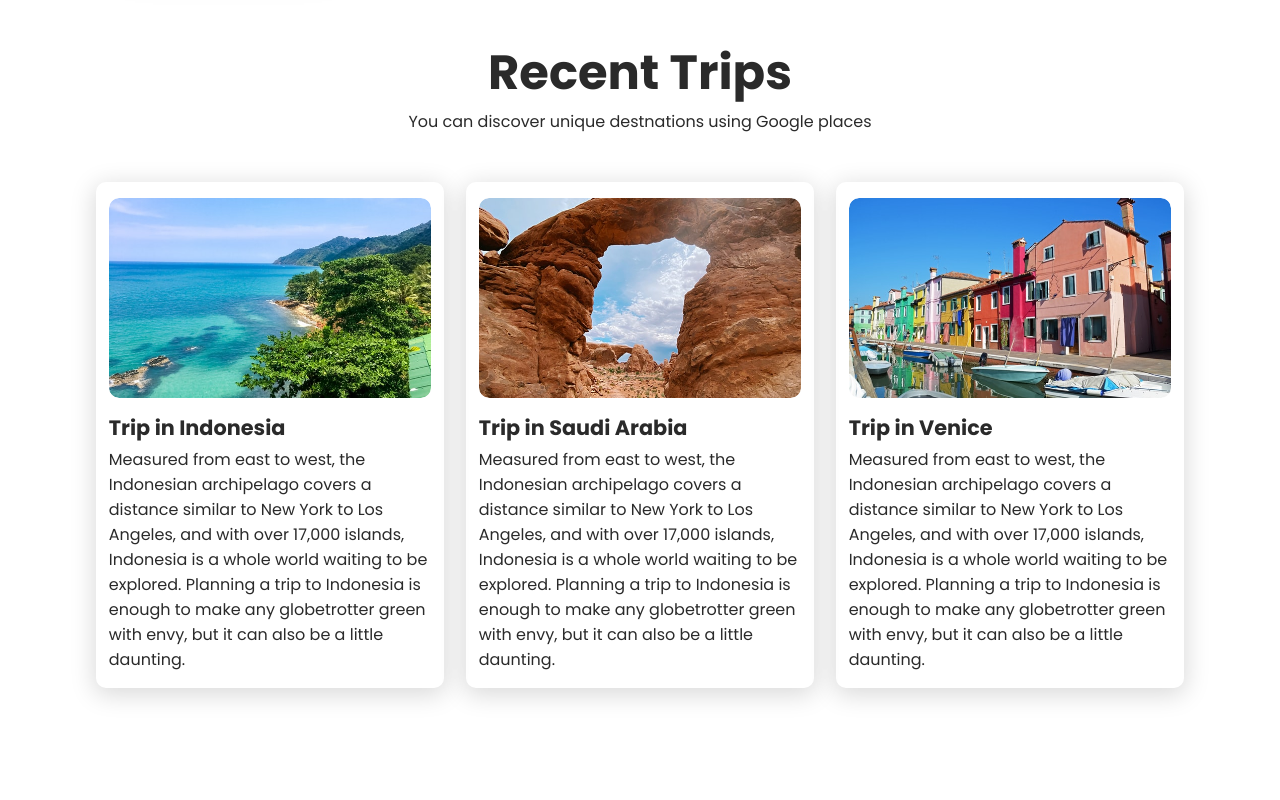
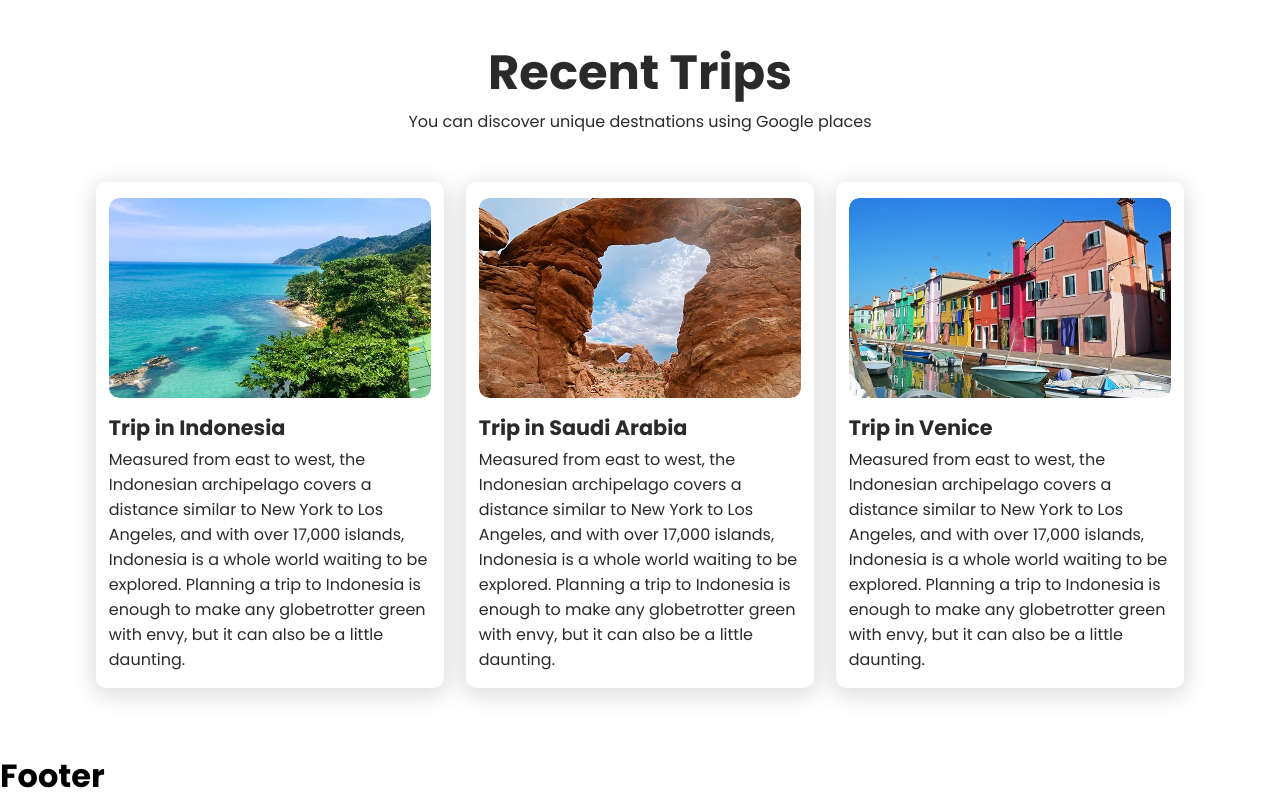
Before and after one commit to fmfahath/tourism-website, a React (Create React App) app: page / in a window 1280 px wide. Shown: the part 2056-2856 px from the top of the page. Before the commit the page ends 2808 px from the top, so only its background shows below. Built offline with nearby package versions, Linux system fonts and the light colour scheme.

Commit message:
Footer.js, Footer-styles.css components aded / rendered

```diff
--- /dev/null
+++ b/src/components/Footer.js
@@ -0,0 +1,9 @@
+import "./Footer-styles.css"
+
+function Footer(){
+    return(
+        <h1>Footer</h1>
+    )
+}
+
+export default Footer
--- a/src/components/Trip-styles.css
+++ b/src/components/Trip-styles.css
@@ -51,11 +51,9 @@
         margin: 2rem 3rem;
     }
 
-
     .trip h1{
         font-size: 2.5rem;
     }
-
 
     .tripcard{
        display: flex;
--- a/src/routes/Home.js
+++ b/src/routes/Home.js
@@ -4,6 +4,7 @@
 import Navbar from "../components/navbar";
 import HeroImage from "../assets/12.jpg"
 import Trip from "../components/Trip";
+import Footer from "../components/Footer";
 
 function Home(){
     return(
@@ -20,6 +21,7 @@
             />
             <Destination/>
             <Trip/>
+            <Footer/>
         </React.Fragment>
     )
 }
```
Also changed, not shown: src/components/Footer-styles.css (added).
